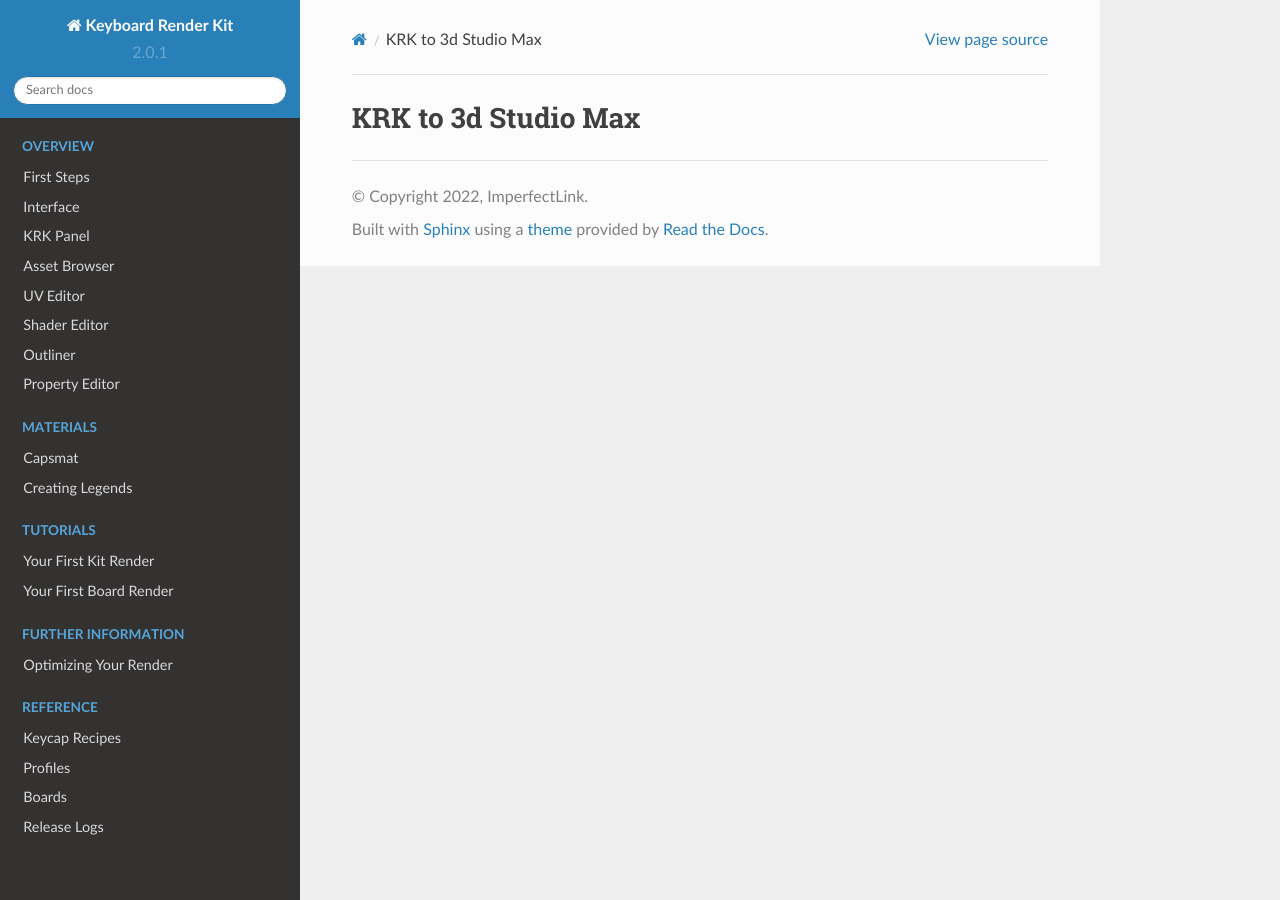
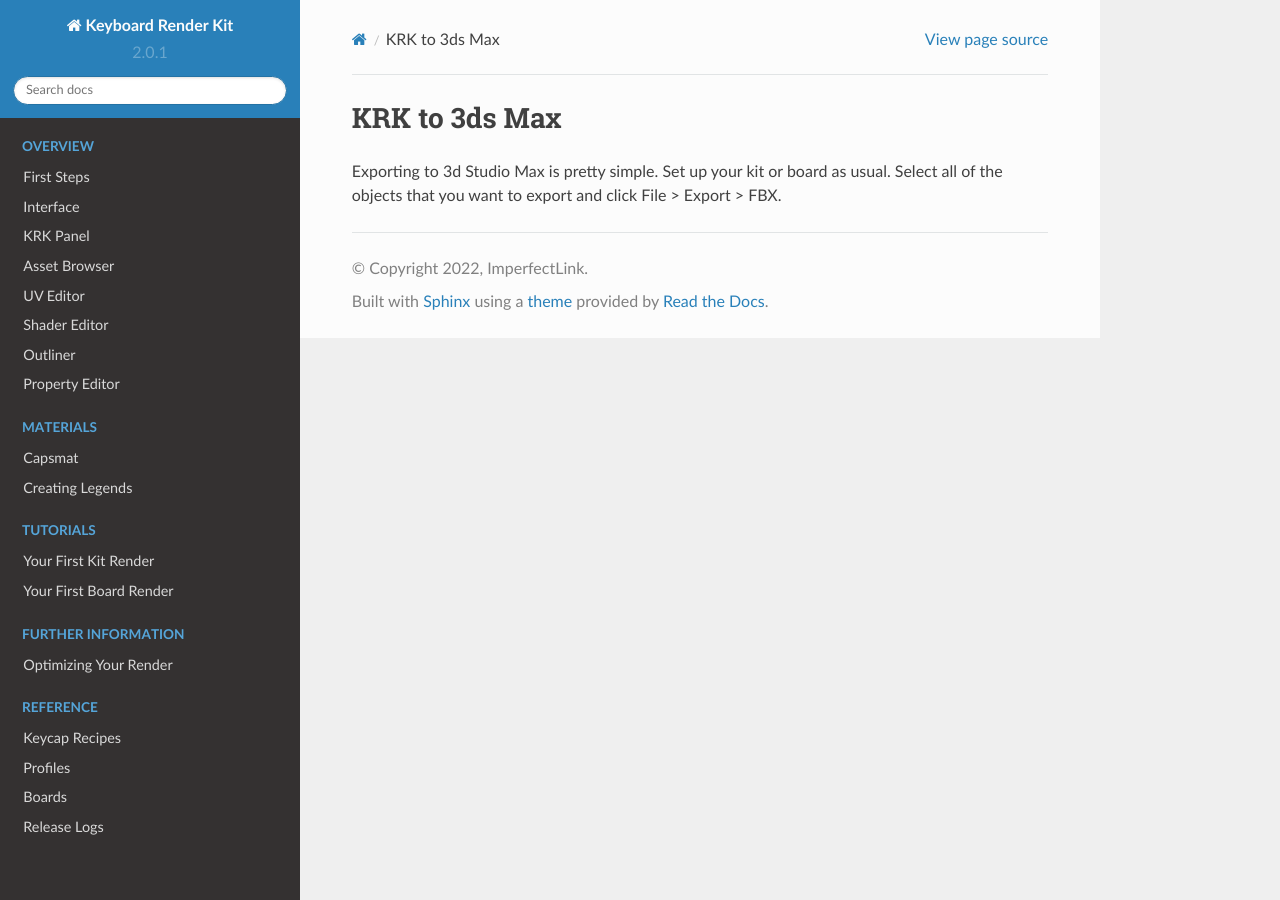
Before and after one commit to imperfectlink/KeyboardRenderKit, a Sphinx documentation site: the page built from docs/source/krk2max.rst, in a window 1280 px wide. Built offline with Sphinx 7.4.7 and the Read the Docs theme 2.0.0, drawn with Linux system fonts in a browser that asks for light colours.

Commit message:
Update krk2max.rst

```diff
--- a/docs/source/krk2max.rst
+++ b/docs/source/krk2max.rst
@@ -1,2 +1,3 @@
-KRK to 3d Studio Max
+KRK to 3ds Max
 ====
+Exporting to 3d Studio Max is pretty simple. Set up your kit or board as usual. Select all of the objects that you want to export and click File > Export > FBX.
```
